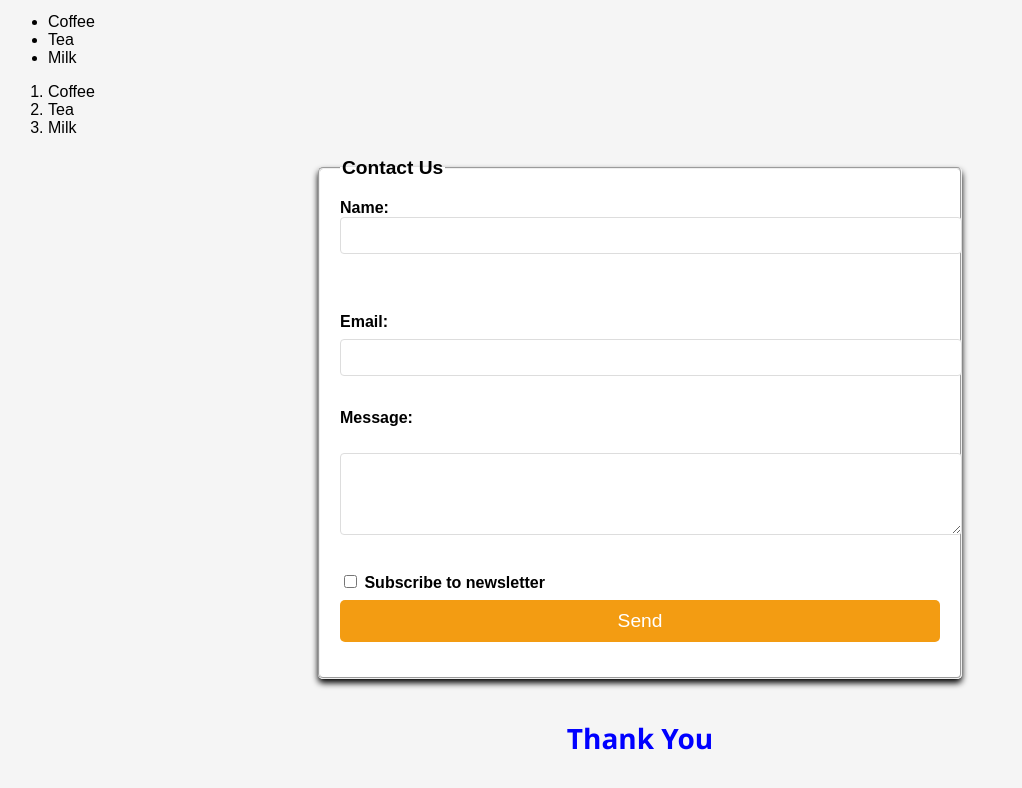
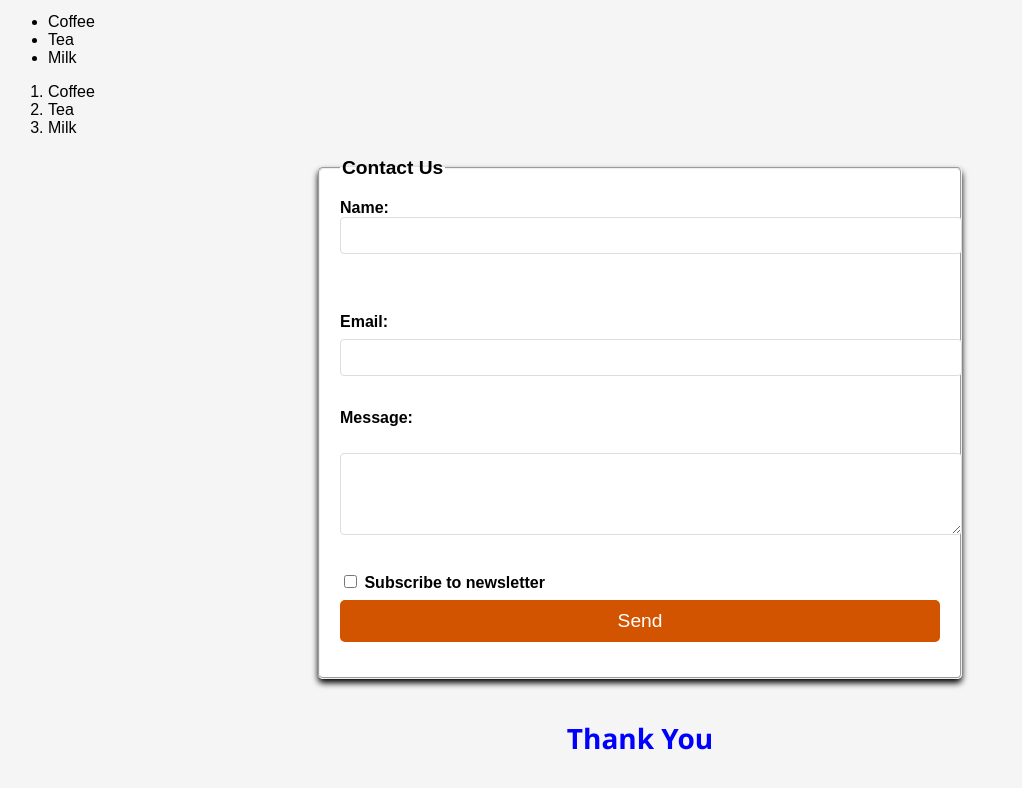
Before and after one commit to SuleimanGJ/git-github-basics, a plain HTML site: page index.html in a window 1280 px wide. In both pictures the pointer is over the button "Send". Shown: the part 1074-1862 px from the top of the page, without its empty margins (0-1022 px from the left). Drawn offline with Linux system fonts and the light colour scheme.

Commit message:
added form button hover style

```diff
--- a/style.css
+++ b/style.css
@@ -65,6 +65,10 @@ form button {
     font-size: larger;
 }
 
+form button:hover {
+    background: #d35400;
+    cursor: pointer;
+}
 
 footer h1 {
     padding: 20px;
```
